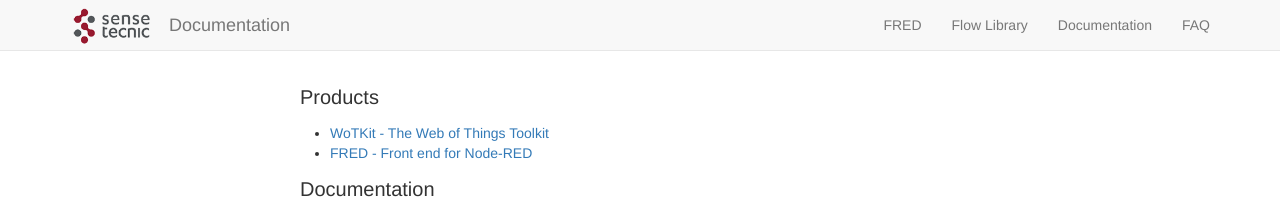
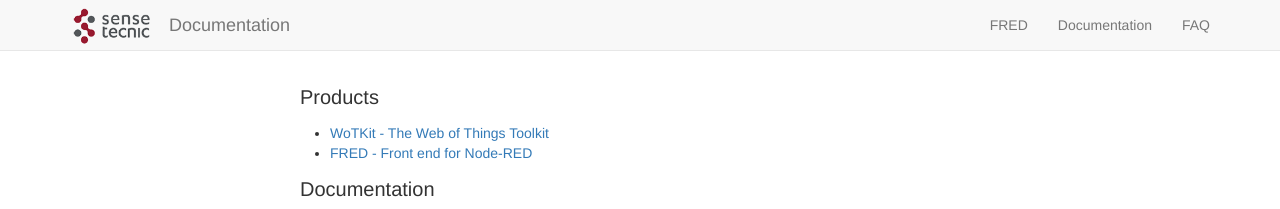
Before and after one commit to SenseTecnic/SenseTecnic.github.io, a Jekyll site: the page built from index.html, in a window 1280 px wide. Shown: the top 209 px of the page. Built offline with Jekyll 4.4.1, drawn with Linux system fonts in a browser that asks for light colours.

Commit message:
Removed flow library from header

```diff
--- a/_includes/header.html
+++ b/_includes/header.html
@@ -18,7 +18,6 @@
 
         <ul class="nav navbar-nav navbar-right">
         <li><a href="https://fred.sensetecnic.com">FRED</a></li>
-        <li><a href="http://flows.sensetecnic.com">Flow Library</a></li>
         <li><a href='{{ "/" | site.baseurl }}'>Documentation</a></li>
         <li><a href='{{ "/fred/faq" | prepend: site.baseurl }}'>FAQ</a></li>
         </ul>
```
